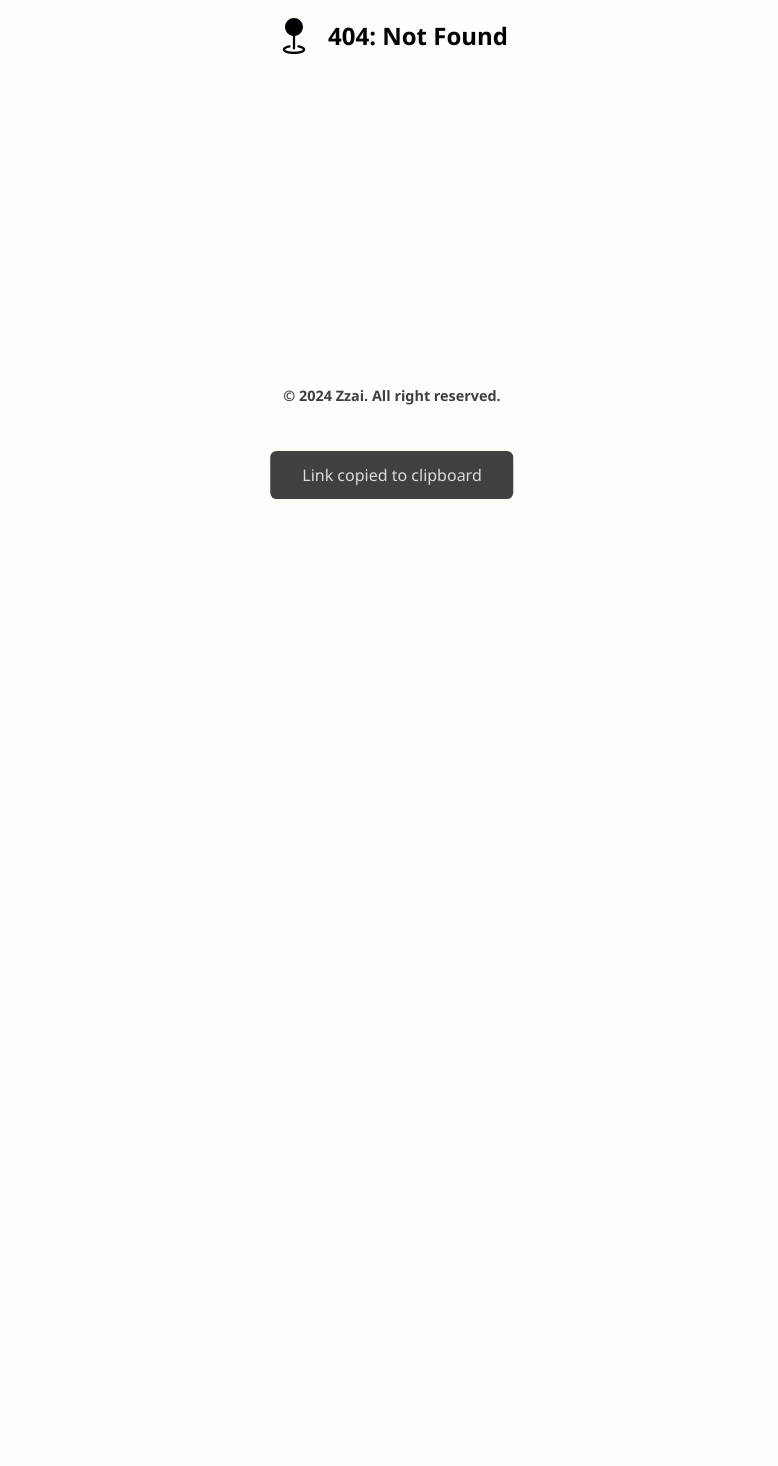
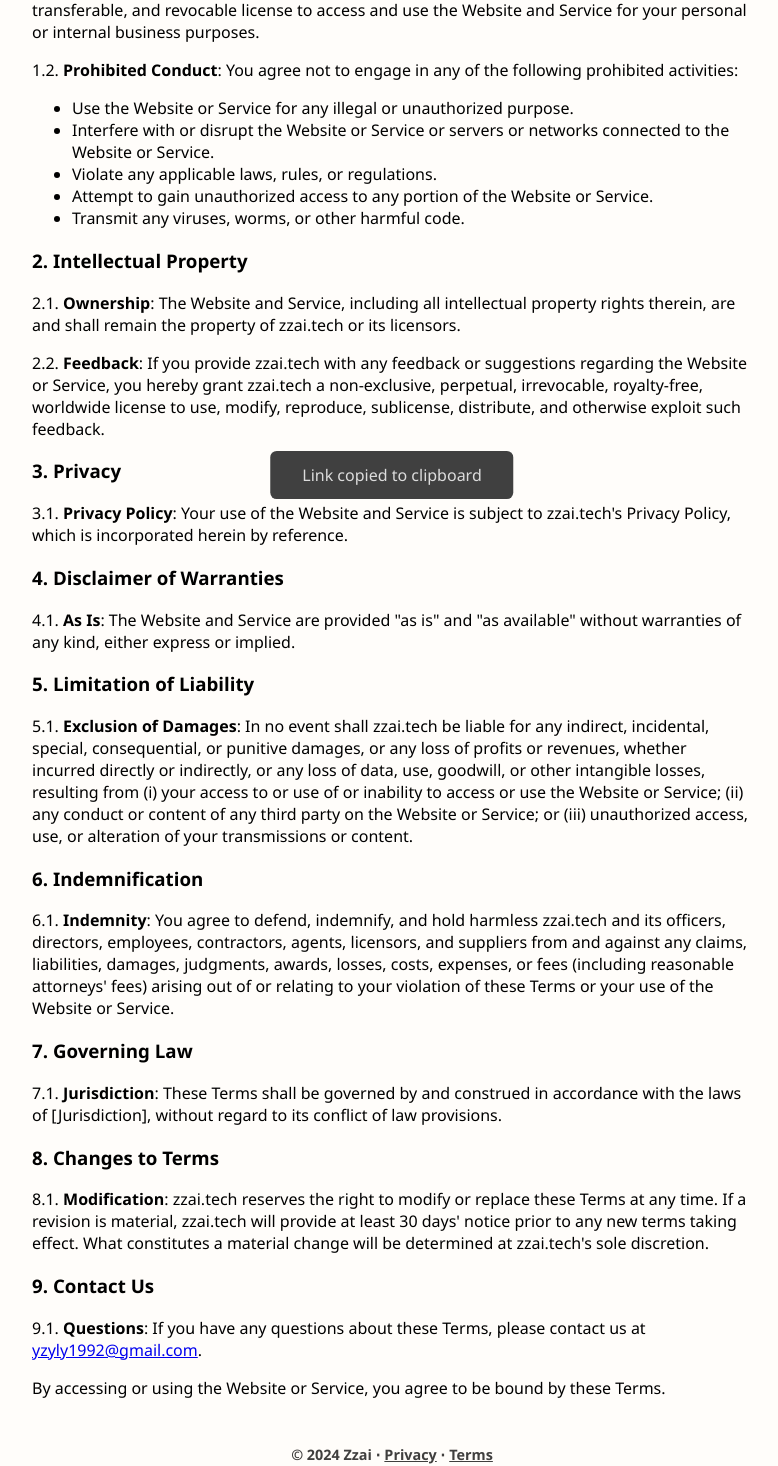
Before and after one commit to yzyly1992/zzai-web, a SvelteKit app: page /terms in a window 1280 px wide. Before the commit this address had no page. Shown: the part 365-1831 px from the top of the page, without its empty margins (248-1026 px from the left). Before the commit the page ends 801 px from the top, so only its background shows below. Built offline with nearby package versions, Linux system fonts and the light colour scheme.

Commit message:
add privacy and terms page, update anim style

```diff
--- a/src/routes/+layout.svelte
+++ b/src/routes/+layout.svelte
@@ -73,7 +73,7 @@
 <slot />
 
 <footer>
-    <p>© 2024 Zzai. All right reserved.</p>
+    <p>© 2024 Zzai ∙ <a href="/privacy">Privacy</a> ∙ <a href="/terms">Terms</a></p>
 </footer>
 
 <style>
@@ -170,6 +170,10 @@
         font-size: 0.9rem;
         font-weight: 600;
     }
+    footer a {
+        color: #403f3e;
+        text-decoration: underline;
+    }
     .message {
         position: fixed;
         bottom: -4rem;
--- a/src/routes/api/posts/+server.ts
+++ b/src/routes/api/posts/+server.ts
@@ -3,7 +3,7 @@
 /** @type {import('@sveltejs/kit').RequestHandler} */
 export async function GET({ platform }) {
   let result = await platform?.env.DB.prepare(
-    "SELECT * FROM posts LIMIT 5"
+    "SELECT slug,title,cover,subtitle FROM posts LIMIT 5"
   ).run();
   return new Response(JSON.stringify(result));
 }
--- a/src/routes/blog/[slug]/+layout.svelte
+++ b/src/routes/blog/[slug]/+layout.svelte
@@ -45,7 +45,6 @@
         padding: 0;
         display: flex;
         flex-direction: column;
-        gap: 0.5rem;
         transition: transform 0.2s, border 0.2s;
     }
     .card:hover {
@@ -56,11 +55,10 @@
         width: 100%;
         height: 250px;
         object-fit: cover;
-        border-radius: 0.5rem;
     }
     .title {
         margin: 0;
-        padding: 1.5rem;
+        padding: 1rem 1.5rem 1.5rem 1.5rem;
         font-size: 1.2rem;
         font-weight: 600;
     }
--- /dev/null
+++ b/src/routes/privacy/+page.svelte
@@ -0,0 +1,24 @@
+<section>
+    <h1>Privacy Policy</h1>
+
+    <p>Zzai.tech <b>does not collect</b> any personal information about you as a visitor except standard traffic logs automatically generated by our web server, Google Adsense, and Google Analytics. And anything you leave deliberately as part of a comment. We will never sell or voluntarily disclose your personal information or email address.
+
+    <h1>Affiliate Relationships</h1>
+
+    <p>Zzai.tech earns income through affiliate relationships with some of the companies mentioned within. These are generally companies which we use or have used ourself, so zzai.tech very selective about which companies we sign up with. The website does not accept any paid content and endorsement articles are not available at any price. There is no advertising other than the Google Adsense.</p>
+
+    <!-- Other sections of the privacy policy can be similarly formatted -->
+
+    <p>If you have any questions or concerns about our privacy policy or the handling of your personal information,
+        please contact us at <a href="mailto:yzyly1992@gmail.com">yzyly1992@gmail.com</a>.</p>
+
+    <p>This privacy policy was last updated on 2024-03-08.</p>
+</section>
+
+<style>
+    section {
+        max-width: 720px;
+        margin: 0 auto;
+        padding: 0 20px;
+    }
+</style>
--- /dev/null
+++ b/src/routes/terms/+page.svelte
@@ -0,0 +1,64 @@
+<section>
+    <h1>Terms of Service</h1>
+
+    <p>These Terms of Service ("Terms") govern your access to and use of the zzai.tech website ("Website") and any services provided by zzai.tech ("Service"). Please read these Terms carefully before using the Website or Service.</p>
+
+    <p>By accessing or using the Website or Service, you agree to be bound by these Terms. If you do not agree to these Terms, you may not access or use the Website or Service.</p>
+
+    <h3>1. Use of the Website and Service</h3>
+
+    <p>1.1. <strong>License</strong>: Subject to these Terms, zzai.tech grants you a limited, non-exclusive, non-transferable, and revocable license to access and use the Website and Service for your personal or internal business purposes.</p>
+
+    <p>1.2. <strong>Prohibited Conduct</strong>: You agree not to engage in any of the following prohibited activities:
+        <ul>
+            <li>Use the Website or Service for any illegal or unauthorized purpose.</li>
+            <li>Interfere with or disrupt the Website or Service or servers or networks connected to the Website or Service.</li>
+            <li>Violate any applicable laws, rules, or regulations.</li>
+            <li>Attempt to gain unauthorized access to any portion of the Website or Service.</li>
+            <li>Transmit any viruses, worms, or other harmful code.</li>
+        </ul>
+
+    <h3>2. Intellectual Property</h3>
+
+    <p>2.1. <strong>Ownership</strong>: The Website and Service, including all intellectual property rights therein, are and shall remain the property of zzai.tech or its licensors.</p>
+
+    <p>2.2. <strong>Feedback</strong>: If you provide zzai.tech with any feedback or suggestions regarding the Website or Service, you hereby grant zzai.tech a non-exclusive, perpetual, irrevocable, royalty-free, worldwide license to use, modify, reproduce, sublicense, distribute, and otherwise exploit such feedback.</p>
+
+    <h3>3. Privacy</h3>
+
+    <p>3.1. <strong>Privacy Policy</strong>: Your use of the Website and Service is subject to zzai.tech's Privacy Policy, which is incorporated herein by reference.</p>
+
+    <h3>4. Disclaimer of Warranties</h3>
+
+    <p>4.1. <strong>As Is</strong>: The Website and Service are provided "as is" and "as available" without warranties of any kind, either express or implied.</p>
+
+    <h3>5. Limitation of Liability</h3>
+
+    <p>5.1. <strong>Exclusion of Damages</strong>: In no event shall zzai.tech be liable for any indirect, incidental, special, consequential, or punitive damages, or any loss of profits or revenues, whether incurred directly or indirectly, or any loss of data, use, goodwill, or other intangible losses, resulting from (i) your access to or use of or inability to access or use the Website or Service; (ii) any conduct or content of any third party on the Website or Service; or (iii) unauthorized access, use, or alteration of your transmissions or content.</p>
+
+    <h3>6. Indemnification</h3>
+
+    <p>6.1. <strong>Indemnity</strong>: You agree to defend, indemnify, and hold harmless zzai.tech and its officers, directors, employees, contractors, agents, licensors, and suppliers from and against any claims, liabilities, damages, judgments, awards, losses, costs, expenses, or fees (including reasonable attorneys' fees) arising out of or relating to your violation of these Terms or your use of the Website or Service.</p>
+
+    <h3>7. Governing Law</h3>
+
+    <p>7.1. <strong>Jurisdiction</strong>: These Terms shall be governed by and construed in accordance with the laws of [Jurisdiction], without regard to its conflict of law provisions.</p>
+
+    <h3>8. Changes to Terms</h3>
+
+    <p>8.1. <strong>Modification</strong>: zzai.tech reserves the right to modify or replace these Terms at any time. If a revision is material, zzai.tech will provide at least 30 days' notice prior to any new terms taking effect. What constitutes a material change will be determined at zzai.tech's sole discretion.</p>
+
+    <h3>9. Contact Us</h3>
+
+    <p>9.1. <strong>Questions</strong>: If you have any questions about these Terms, please contact us at <a href="mailto:yzyly1992@gmail.com">yzyly1992@gmail.com</a>.</p>
+
+    <p>By accessing or using the Website or Service, you agree to be bound by these Terms.</p>
+</section>
+
+<style>
+    section {
+        max-width: 720px;
+        margin: 0 auto;
+        padding: 0 20px;
+    }
+</style>
```
Also changed, not shown: src/routes/+page.svelte (+7 -3 lines).
